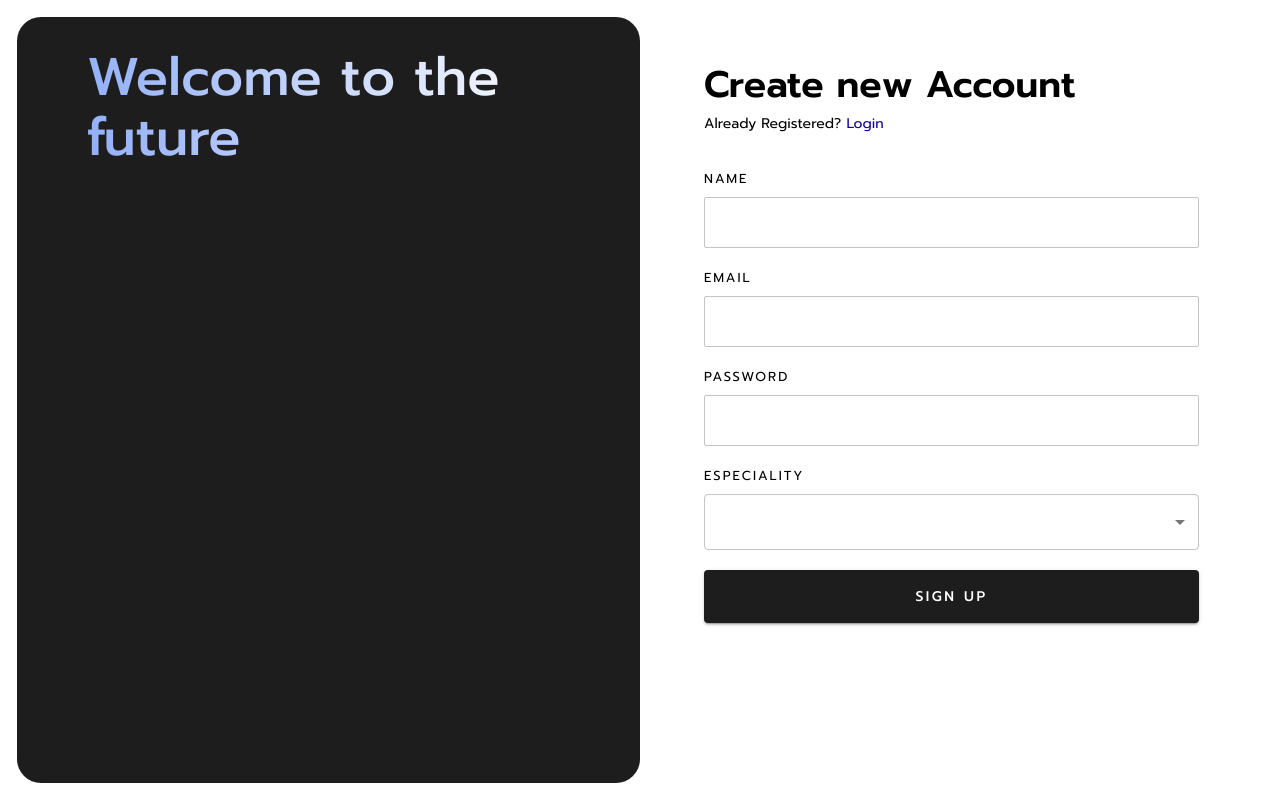
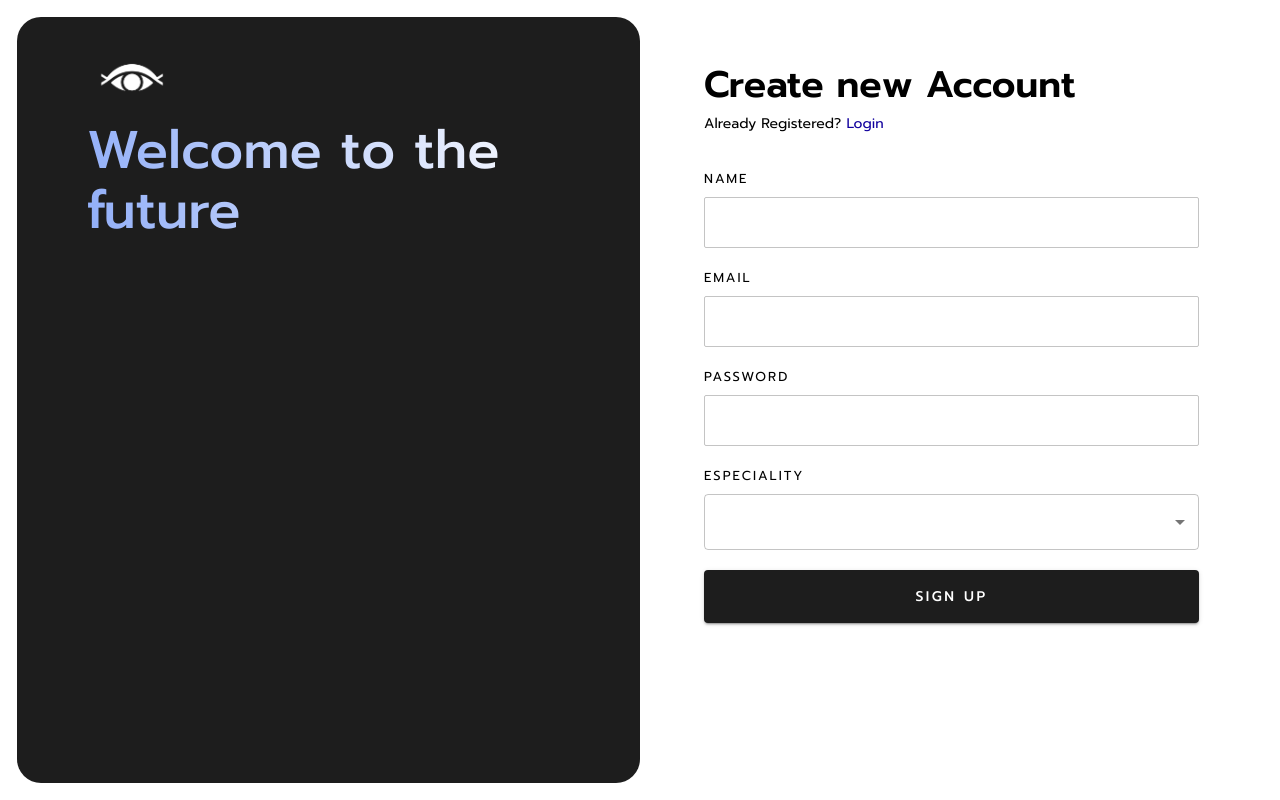
Before and after one commit to jeortegar/eyex, a Next.js app: page /create-account in a window 1280 px wide. Built offline with nearby package versions, Linux system fonts and the light colour scheme.

Commit message:
logo-was-added

```diff
--- a/app/(pages)/create-account/page.tsx
+++ b/app/(pages)/create-account/page.tsx
@@ -1,7 +1,10 @@
 "use client";
 
 import styled from "styled-components";
+import { Box } from "@mui/material";
 import Form from "./Form";
+import Image from "next/image";
+import logoWhite from "@/assets/images/logo/logo-white.png";
 
 const Wrapper = styled.div`
   display: grid;
@@ -33,7 +36,12 @@ const Index = () => {
     <Wrapper>
       <div>
         <Banner>
-          <Title>Welcome to the future</Title>
+          <Box mb={1}>
+            <Image src={logoWhite} alt="logo-eyex" width={90} />
+          </Box>
+          <Title>
+            Welcome to the <br /> future
+          </Title>
         </Banner>
       </div>
       <div>
```
Also changed, not shown: app/(pages)/login/page.tsx (+9 -1 lines), app/components/layout/sidebar/index.tsx (+14 -8 lines), app/assets/images/logo/logo-white.png (added).
